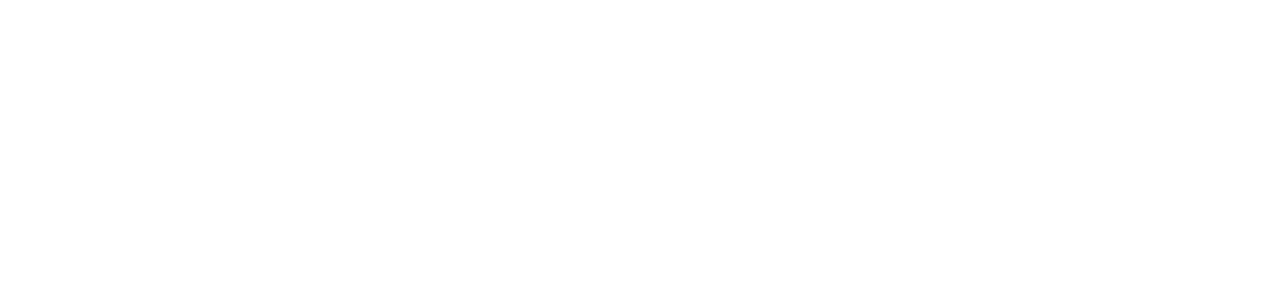
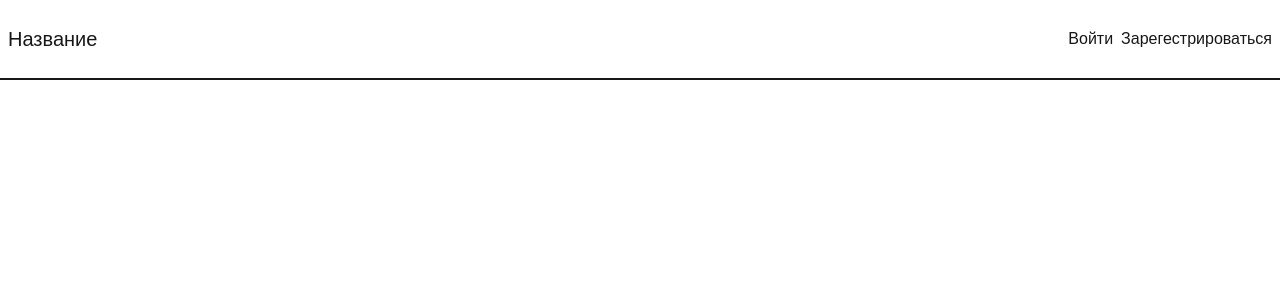
Before and after one commit to lghtlsss/enrollee-2026, a Next.js app in the folder frontend/: page / in a window 1280 px wide. Shown: the top 300 px of the page. Built offline with nearby package versions, Linux system fonts and the light colour scheme.

Commit message:
добавил хедер

```diff
--- a/frontend/src/app/layout.tsx
+++ b/frontend/src/app/layout.tsx
@@ -1,3 +1,4 @@
+import { Header } from '@/components/header';
 import { Providers } from '@/components/providers/providers';
 import type { Metadata } from 'next';
 import { Geist, Geist_Mono } from 'next/font/google';
@@ -22,7 +23,10 @@ export default function RootLayout({ children }: LayoutProps<'/'>) {
   return (
     <html lang="ru" className={`${geistSans.variable} ${geistMono.variable} h-full antialiased`}>
       <Providers>
-        <body className="flex min-h-full flex-col">{children}</body>
+        <body className="flex min-h-full flex-col">
+          <Header />
+          {children}
+        </body>
       </Providers>
     </html>
   );
--- /dev/null
+++ b/frontend/src/components/header.tsx
@@ -0,0 +1,13 @@
+import { Link } from './ui/link';
+
+export const Header = () => {
+  return (
+    <header className="flex h-20 items-center justify-between border-b-2 p-2">
+      <div className="text-xl">Название</div>
+      <div className="flex gap-2">
+        <Link href="/login">Войти</Link>
+        <Link href="/register">Зарегестрироваться</Link>
+      </div>
+    </header>
+  );
+};
```
